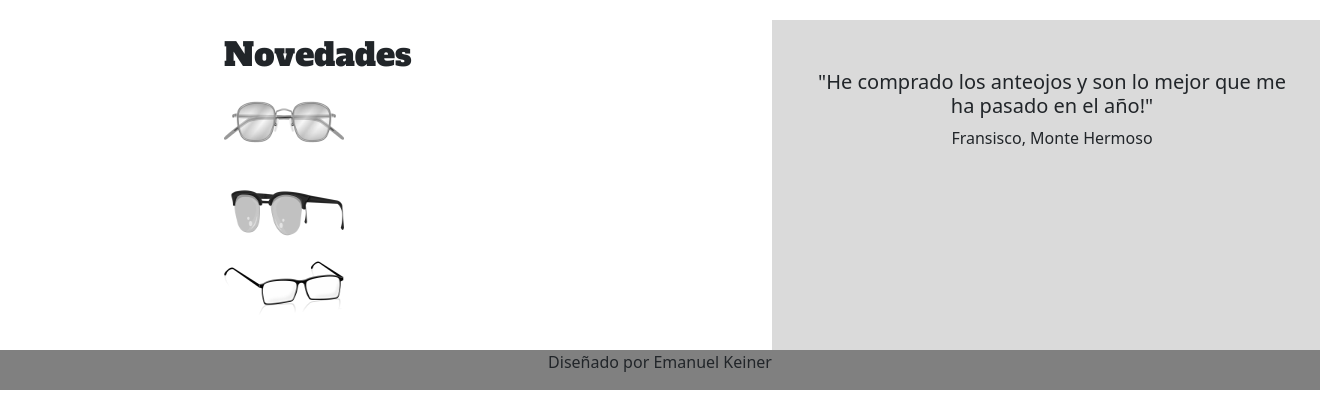
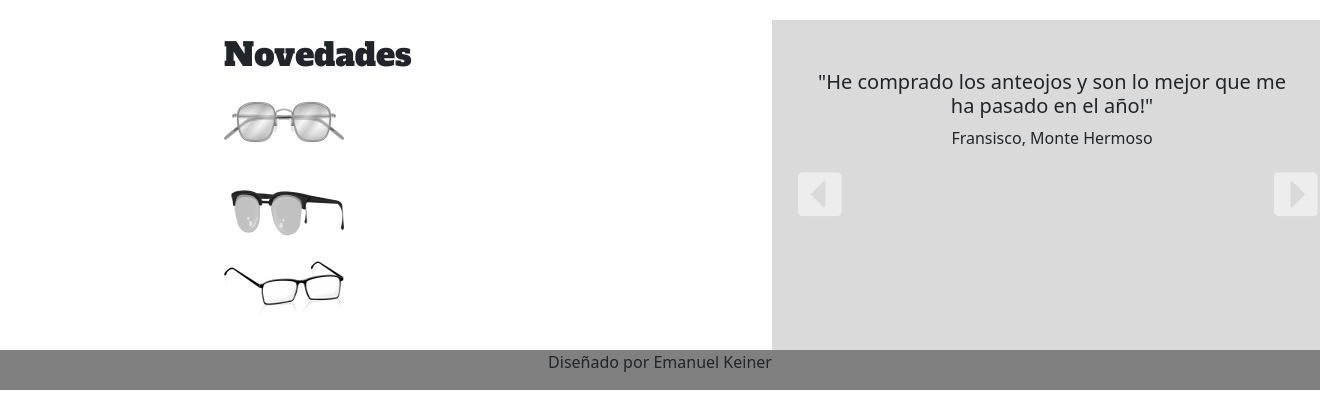
Before and after one commit to Eekeiner/utn-fe, a web app: file m2 Maquetado Avanzado p1/index.html in a window 1320 px wide; the page is wider, and only the part inside the window is pictured. Shown: the part 660-1074 px from the top of that part. Run offline with its HTML, style and script files only (its server is not run), Linux system fonts and the light colour scheme.

Commit message:
logre hacer andar mirando la documentacion de fontsawesome

```diff
--- a/m2 Maquetado Avanzado p1/css/estilos.css
+++ b/m2 Maquetado Avanzado p1/css/estilos.css
@@ -66,26 +66,26 @@ h1, h2{
 }
 
 
-
 .carousel-control-prev-icon, .carousel-control-next-icon{
     background-image: none;
-
-}
-.carousel-control-prev-icon:after, .carousel-control-next-icon:after{
-    font-family: "FontAwesome 5 Free";
-    font-size: 30px;
-    color: #000;
-
+    font-size: 50px;
 }
 
-.carousel-control-prev-icon:after {
-    content: "\f137"
+.carousel-control-prev-icon:before, .carousel-control-next-icon:before{
+      font-size: 50px;
 }
+.carousel-control-prev-icon::before {
+    display: inline-block;
+    font-style: normal;
+    font-variant: normal;
+    text-rendering: auto;
+    -webkit-font-smoothing: antialiased;
+  }
 
-.carousel-control-next-icon:after {
-    content: "\f061"
+.carousel-control-prev-icon::before {
+    font-family: "Font Awesome 5 Free"; font-weight: 900; content: "\f191";
+  }
+
+.carousel-control-next-icon::before {
+    font-family: "Font Awesome 5 Free"; font-weight: 900; content: "\f152";
 }
-
-.carousel-indicators li {
-    background-color: #000;
-}
--- a/m2 Maquetado Avanzado p1/index.html
+++ b/m2 Maquetado Avanzado p1/index.html
@@ -96,12 +96,12 @@
             <p> Hernán, Castelar</p>
           </div>
         </div>
-        <button class="carousel-control-prev fa" type="button" data-bs-target="#carouselExampleControls" data-bs-slide="prev">
-          <span class="carousel-control-prev-icon" aria-hidden="true"></span>
+        <button class="carousel-control-prev " type="button" data-bs-target="#carouselExampleControls" data-bs-slide="prev">
+          <span class="carousel-control-prev-icon fa" aria-hidden="true"></span>
           <span class="visually-hidden">Previous</span>
         </button>
-        <button class="carousel-control-next fa" type="button" data-bs-target="#carouselExampleControls" data-bs-slide="next">
-          <span class="carousel-control-next-icon" aria-hidden="true"></span>
+        <button class="carousel-control-next " type="button" data-bs-target="#carouselExampleControls" data-bs-slide="next">
+          <span class="carousel-control-next-icon fa" aria-hidden="true"></span>
           <span class="visually-hidden">Next</span>
         </button>
       </div>
```
